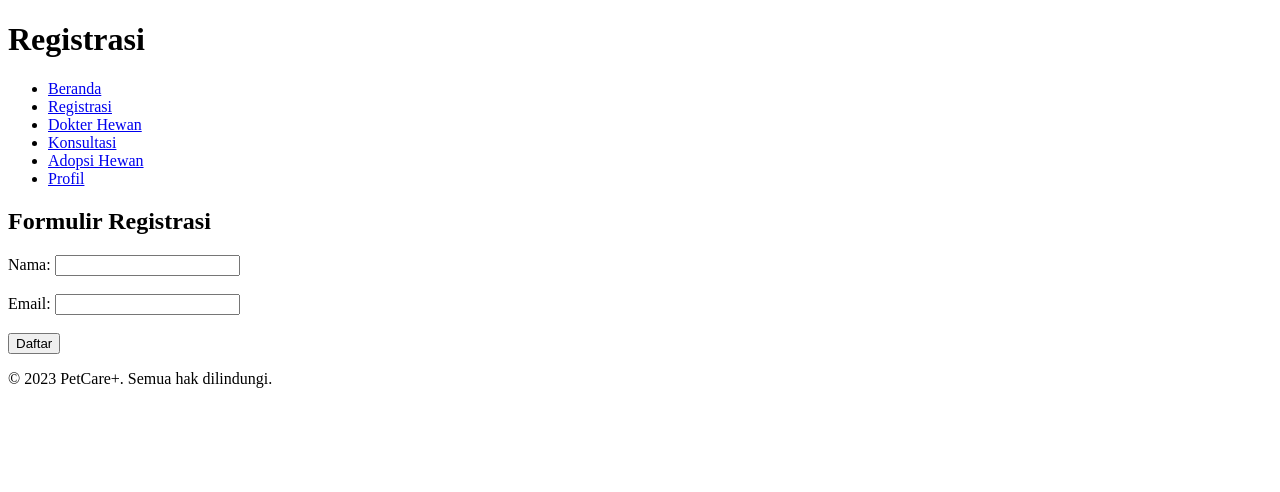
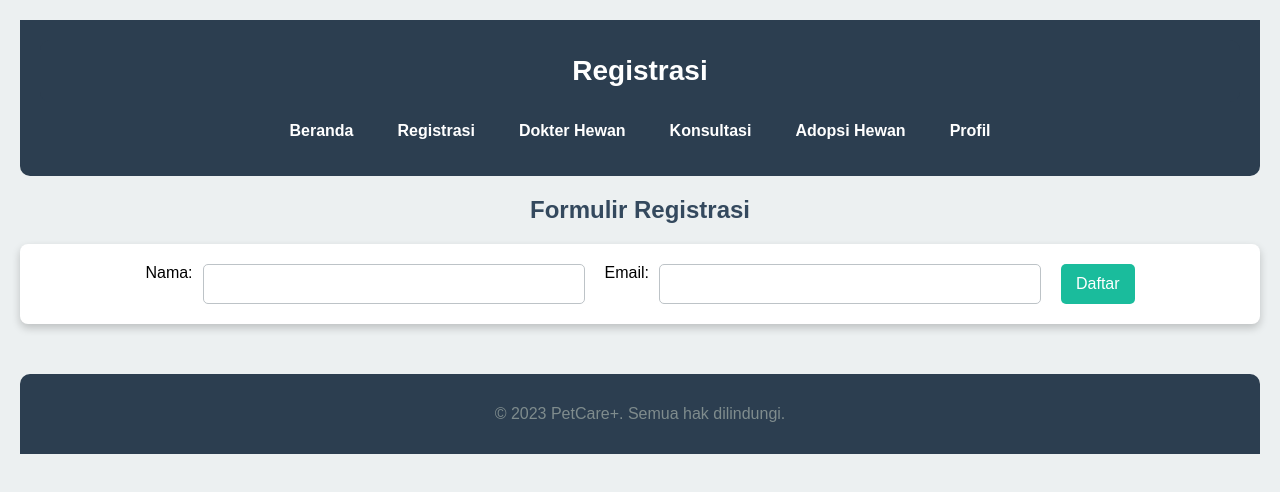
Before and after one commit to rasya-rafika/Final-Project-Pem-Web, a plain HTML site: page Registrasi.html in a window 1280 px wide. Drawn offline with Linux system fonts and the light colour scheme.

Commit message:
restore content

```diff
--- a/Registrasi.html
+++ b/Registrasi.html
@@ -4,7 +4,7 @@
     <meta charset="UTF-8">
     <meta name="viewport" content="width=device-width, initial-scale=1.0">
     <title>Registrasi - PetCare+</title>
-    <link rel="stylesheet" href="cobacss.css">
+    <link rel="stylesheet" href="styles.css">
 </head>
 <body>
     <header>
```
Also changed, not shown: index.html (+0 -6 lines).
